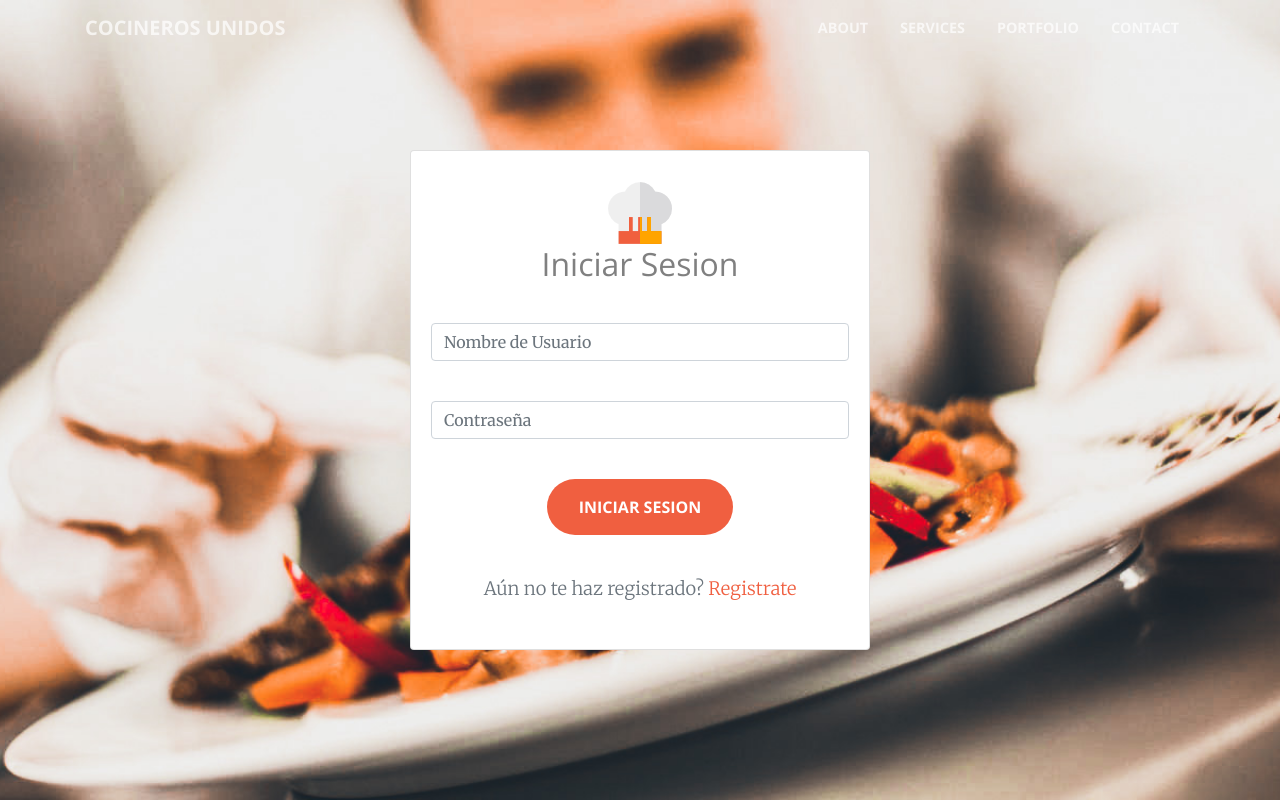
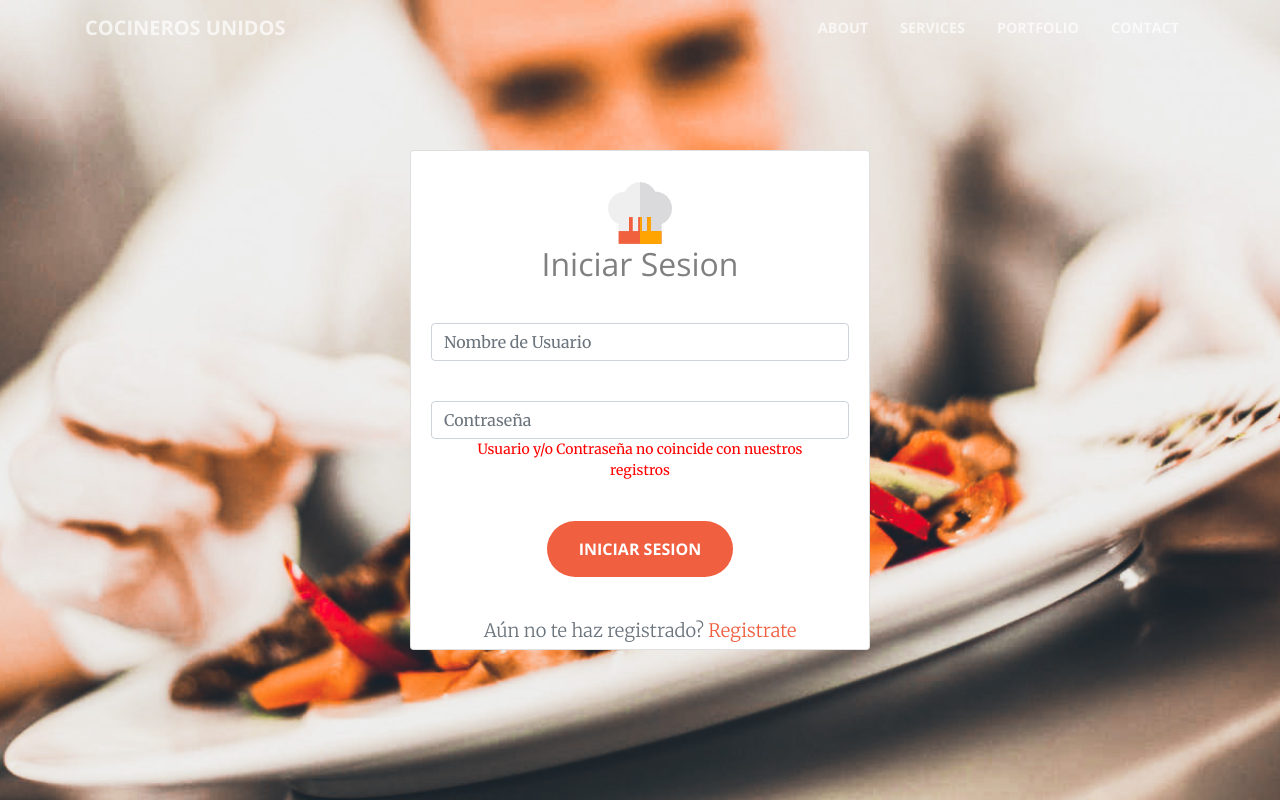
Before and after one commit to Danny43/Cocineros-Unidos, a PHP site: page /iniciarSesion.php in a window 1280 px wide. Run offline with PHP 8.4, Linux system fonts and the light colour scheme; the visitor is signed in with stand-in values (Sample User, id 1).

Commit message:
comprobacion de la existencia del usuario en la base de datos, en caso de que no esxista, aparece un mensaje de error en la pagina del login, al refrescar la pagina este mensaje desaparece

```diff
--- a/DB/CRUD/UsuarioCRUD.php
+++ b/DB/CRUD/UsuarioCRUD.php
@@ -1,7 +1,7 @@
 <?php
 
-include_once '../../Objects/Usuario.php';
-include_once '../Connection.php';
+include_once 'Objects/Usuario.php';
+include_once 'DB/Connection.php';
 
 class UsuarioCRUD extends Connection {
 
@@ -72,5 +72,3 @@ class UsuarioCRUD extends Connection {
     }
 
 }
-
-?>
--- a/Objects/Usuario.php
+++ b/Objects/Usuario.php
@@ -7,5 +7,3 @@
         public $rol;
 
     }
-
-?>
--- a/css/errores.css
+++ b/css/errores.css
@@ -13,3 +13,8 @@
     font-size: 14px;
     position: absolute;
 }
+.txtErrorSesion{
+    color:red;
+    font-size: 14px;
+
+}
--- a/iniciarSesion.php
+++ b/iniciarSesion.php
@@ -1,3 +1,9 @@
+<?php
+
+    session_start();
+
+?>
+
 <!DOCTYPE html>
 <html lang="en">
 
@@ -97,6 +103,13 @@
                                         <div id="errorNombre" class="col txtError"></div>
                                         <input id="pass" name="pass" type="password" class="form-control separacion" placeholder="Contraseña" aria-describedby="basic-addon1">
                                         <div id="errorPass" class="col txtError"></div>
+                                        <?php
+
+                                        if (isset($_SESSION['estadoSesion'])) {
+                                            echo '<div id="errorSesion" class="col txtErrorSesion"> Usuario y/o Contraseña no coincide con nuestros registros </div>';
+                                            session_destroy();
+                                        }
+                                        ?>
                                         <button id="iniciarSesion" name="action" value="iniciarSesion" type="submit" class="btn btn-primary btn-xl js-scroll-trigger separacion">Iniciar Sesion</button>
                                         <p class="text-muted mb-5 separacion">Aún no te haz registrado? <a href="" >Registrate</a></p>
                                     </form>
@@ -131,12 +144,12 @@
                 return validarUsuario() && validarPassword();
             });
 
-            $('#nombreUsuario').focusout(function (e){
-               validarUsuario();
+            $('#nombreUsuario').focusout(function (e) {
+                validarUsuario();
             });
 
-            $('#pass').focusout(function (e){
-               validarPassword();
+            $('#pass').focusout(function (e) {
+                validarPassword();
             });
 
 
@@ -149,7 +162,7 @@
                     return false;
                 } else {
                     $('#nombreUsuario').removeClass('error');
-                   // $('#nombreUsuario').addClass('exito');
+                    // $('#nombreUsuario').addClass('exito');
                     $('#errorNombre').html('');
                     return true;
                 }
@@ -159,11 +172,12 @@
                 if (pass.length < 3) {
                     $('#pass').removeClass('exito');
                     $('#pass').addClass('error');
+                    $('#errorSesion').html('');
                     $('#errorPass').html('La contraseña debe tener almenos 4 caracteres');
                     return false;
                 } else {
                     $('#pass').removeClass('error');
-                   // $('#pass').addClass('exito');
+                    // $('#pass').addClass('exito');
                     $('#errorPass').html('');
                     return true;
                 }
```
Also changed, not shown: acciones.php (+8 -8 lines).
